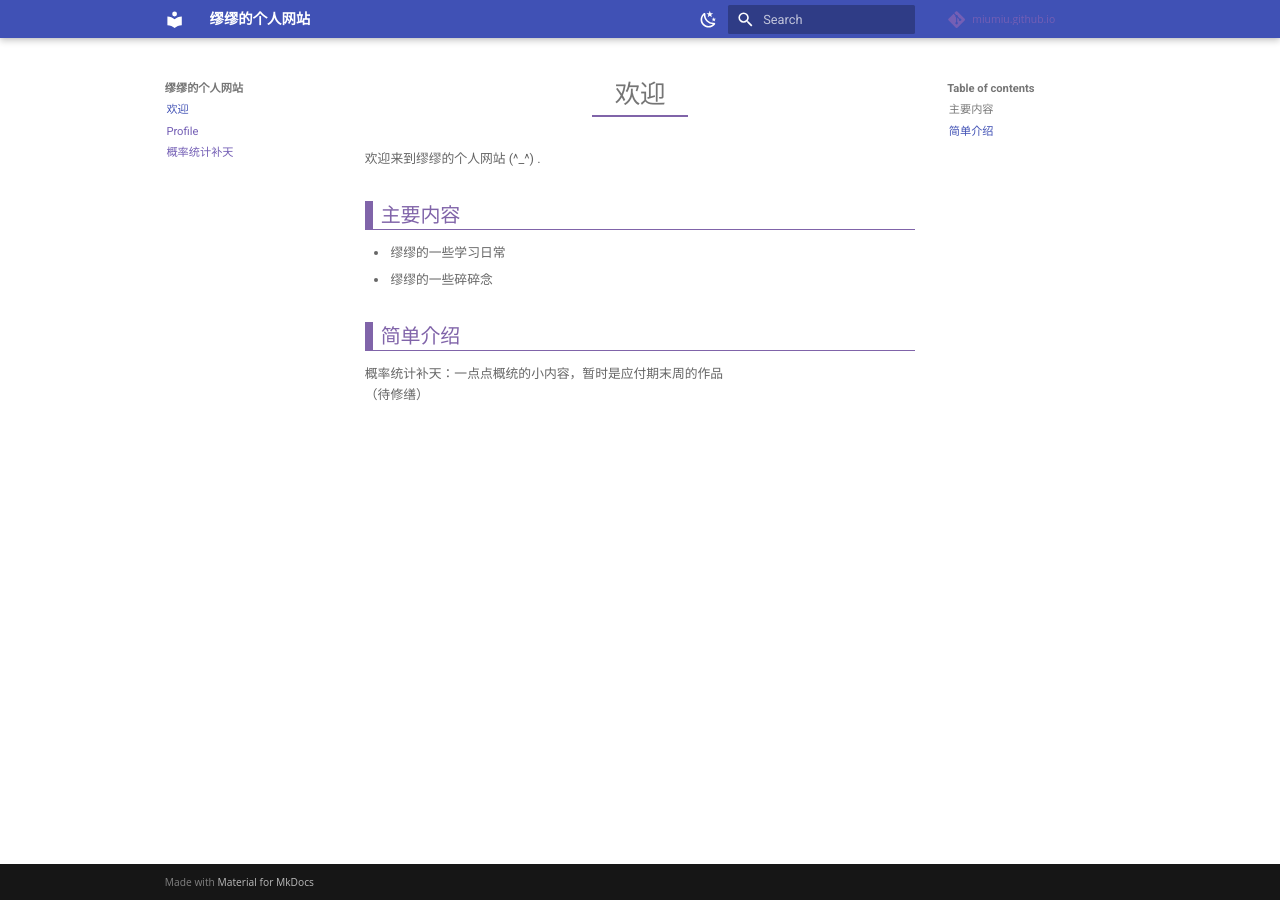
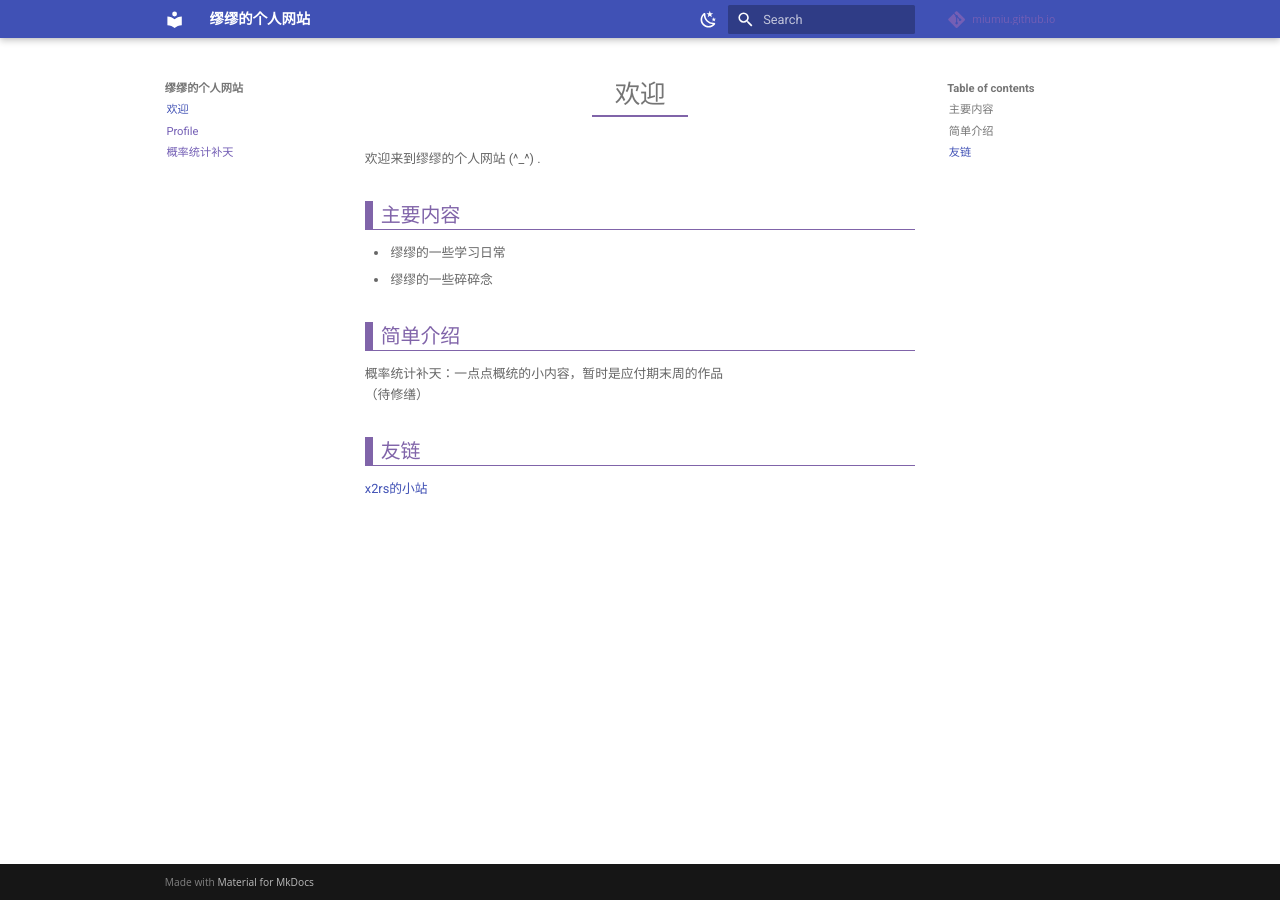
Before and after one commit to Miuarcher/miumiu.github.io, an MkDocs documentation site: the page built from docs/index.md, in a window 1280 px wide. Built offline with MkDocs 1.6.1 and Material for MkDocs 9.7.7, drawn with Linux system fonts in a browser that asks for light colours; some web fonts are replaced; comment, search, counter and statistics services are not loaded.

Commit message:
add a frind link

```diff
--- a/docs/index.md
+++ b/docs/index.md
@@ -10,3 +10,6 @@
 ## 简单介绍
    概率统计补天：一点点概统的小内容，暂时是应付期末周的作品
    （待修缮）
+
+## 友链
+[x2rs的小站](https://x2rs.github.io)
```
